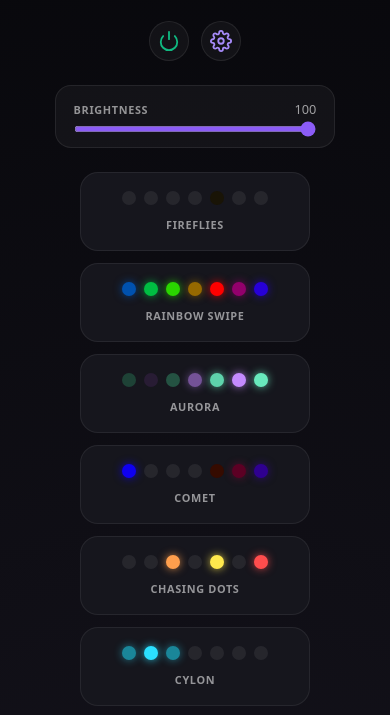
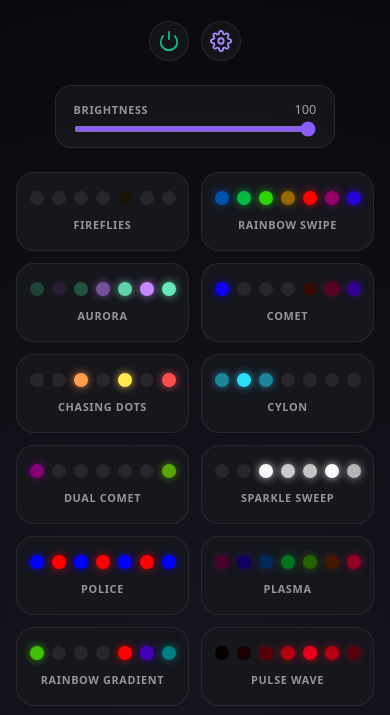
Before and after one commit to shajanjp/pixels-string, a website: page dashboard.html in a window 390 px wide. Shown: the part 57-772 px from the top of the page. Drawn offline with Linux system fonts and the light colour scheme; no server answers; animation ran at ten frames a second.

Commit message:
fix: mobile grid spacing issues

```diff
--- a/dashboard.html
+++ b/dashboard.html
@@ -151,12 +151,16 @@
             max-width: 1000px;
         }
         @media (max-width: 600px) {
-            .controls { gap: 0.75rem; }
+            .controls {
+                display: grid;
+                grid-template-columns: repeat(2, 1fr);
+                gap: 0.75rem;
+            }
             .settings-panel { flex-direction: column; align-items: stretch; max-width: 280px; }
             body { padding: 1rem; }
-            .effect-btn { width: 160px; }
+            .effect-btn { width: 100%; }
             .dots { gap: 6px; }
-            .dot { width: 12px; height: 12px; }
+            .dot { width: 9.6px; height: 9.6px; }
         }
 
         /* Dark button with 7 animated dots */
@@ -165,8 +169,7 @@
             flex-direction: column;
             align-items: center;
             gap: 12px;
-            padding: 18px 16px;
-            width: 230px;
+            padding: 18px 10px;
             background: #16161d;          /* uniform dark button */
             border: 1px solid rgba(255,255,255,0.07);
             border-radius: 18px;
```
